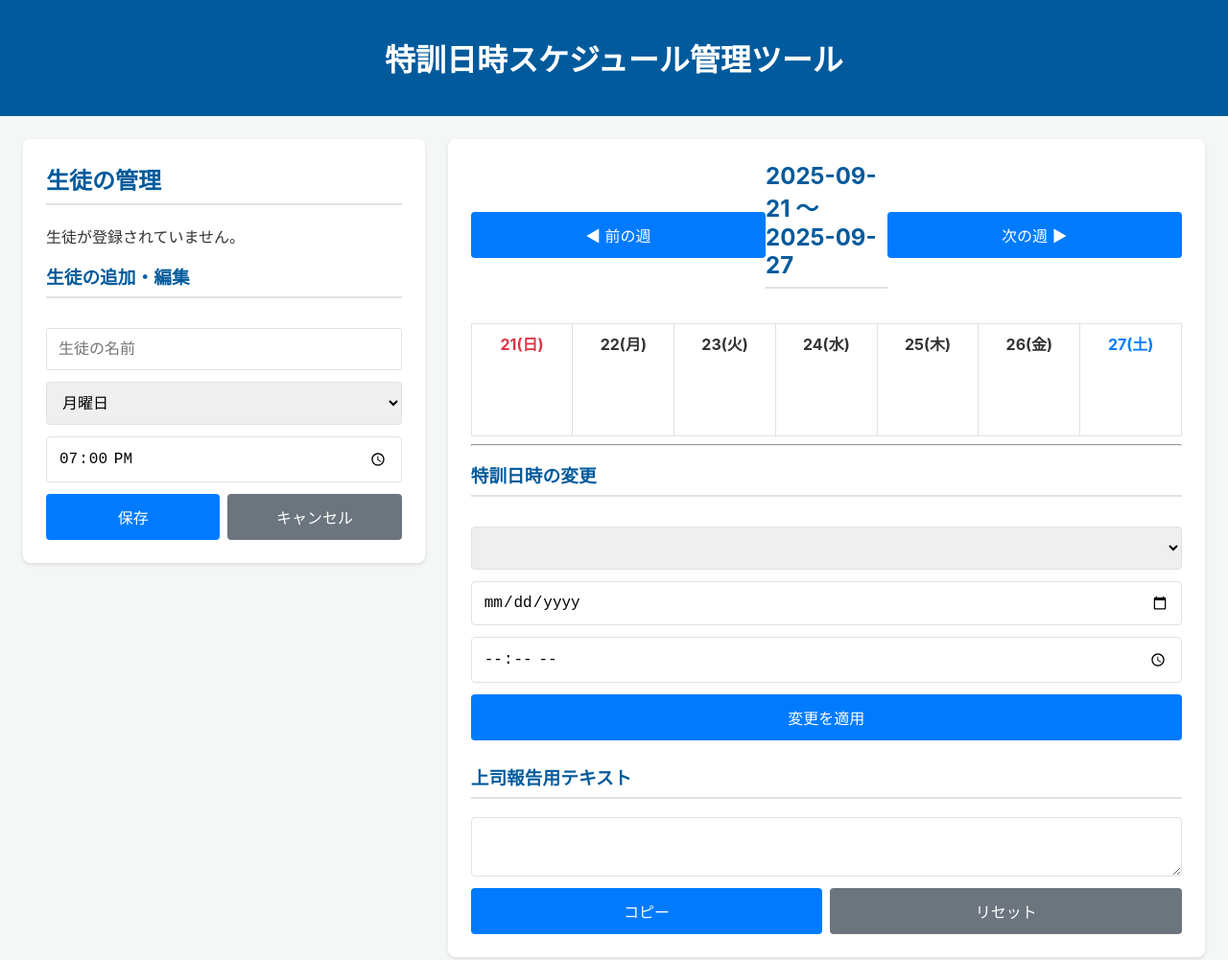
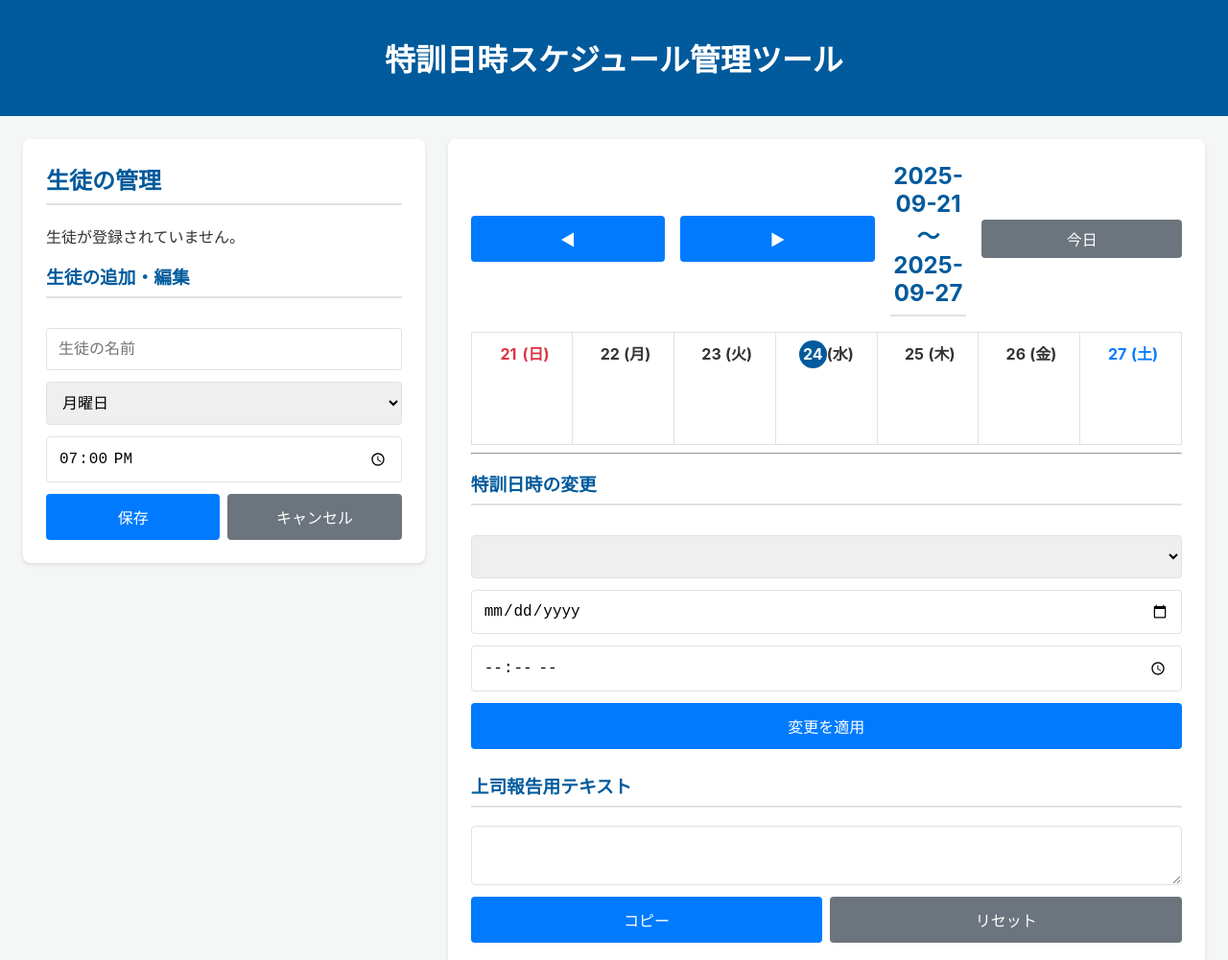
Before and after one commit to hamaoto/schedule-manager, a plain HTML site: page index.html in a window 1280 px wide. Shown: the top 1001 px of the page at 96% size. Drawn offline with Linux system fonts and the light colour scheme.

Commit message:
今日ボタンの追加、今日のデザイン変更

```diff
--- a/index.html
+++ b/index.html
@@ -42,9 +42,10 @@
 
         <section id="schedule-panel" class="panel">
             <div class="calendar-header">
-                <button id="prev-week-btn">◀︎ 前の週</button>
+                <button id="prev-week-btn">◀︎</button>
+                <button id="next-week-btn">▶︎</button>
                 <h2 id="current-week-display"></h2>
-                <button id="next-week-btn">次の週 ▶︎</button>
+                <button id="back-to-today-btn">今日</button>
             </div>
             <div id="calendar-grid">
                 </div>
@@ -67,7 +68,7 @@
                     <button id="copy-report-btn">コピー</button>
                     <button id="reset-report-btn" class="cancel-btn">リセット</button>
                 </div>
-                </div>
+            </div>
         </section>
     </main>
 
--- a/script.js
+++ b/script.js
@@ -34,7 +34,6 @@ document.addEventListener('DOMContentLoaded', () => {
         state.students.forEach(student => {
             const item = document.createElement('div');
             item.className = 'student-item';
-            // ▼▼▼ 表示形式を変更 ▼▼▼
             item.innerHTML = `
                 <span><strong>${student.name}</strong> (${getDayOfWeekJP(student.dayOfWeek)} ${formatTimeRange(student.startTime)})</span>
                 <div class="actions">
@@ -55,6 +54,7 @@ document.addEventListener('DOMContentLoaded', () => {
 
     function renderCalendar() {
         calendarGridEl.innerHTML = '';
+        const todayString = formatDate(new Date()); // ▼▼▼ 追記 ▼▼▼
         const startOfWeek = new Date(state.currentDisplayDate);
         startOfWeek.setDate(startOfWeek.getDate() - startOfWeek.getDay());
         const endOfWeek = new Date(startOfWeek);
@@ -72,7 +72,18 @@ document.addEventListener('DOMContentLoaded', () => {
             dayHeader.className = 'day-header';
             if (dayOfWeek === 0) dayHeader.classList.add('is-sunday');
             if (dayOfWeek === 6) dayHeader.classList.add('is-saturday');
-            dayHeader.textContent = `${date.getDate()}(${getDayOfWeekJP(dayOfWeek)})`;
+
+            // ▼▼▼ ここから変更 ▼▼▼
+            const dateNumberSpan = document.createElement('span');
+            dateNumberSpan.className = 'date-number';
+            dateNumberSpan.textContent = date.getDate();
+            if (dateString === todayString) {
+                dateNumberSpan.classList.add('is-today');
+            }
+            dayHeader.appendChild(dateNumberSpan);
+            dayHeader.append(`(${getDayOfWeekJP(dayOfWeek)})`);
+            // ▲▲▲ ここまで変更 ▲▲▲
+
             dayCell.appendChild(dayHeader);
 
             const appointments = state.changes[dateString] || state.students.filter(s => s.dayOfWeek == dayOfWeek);
@@ -81,7 +92,6 @@ document.addEventListener('DOMContentLoaded', () => {
                 appointmentEl.className = 'appointment';
                 appointmentEl.dataset.name = appt.name;
                 appointmentEl.dataset.date = dateString;
-                // ▼▼▼ 表示形式を変更 ▼▼▼
                 appointmentEl.textContent = `${formatTimeRange(appt.startTime)} ${appt.name}`;
                 dayCell.appendChild(appointmentEl);
             });
@@ -152,6 +162,11 @@ document.addEventListener('DOMContentLoaded', () => {
             state.currentDisplayDate.setDate(state.currentDisplayDate.getDate() + 7);
             render();
         }
+        // ▼▼▼ 追記 ▼▼▼
+        if (e.target.matches('#back-to-today-btn')) {
+            state.currentDisplayDate = new Date();
+            render();
+        }
         if (e.target.matches('#copy-report-btn')) {
             if (!state.reportText) return;
             navigator.clipboard.writeText(state.reportText).then(() => {
@@ -213,22 +228,16 @@ document.addEventListener('DOMContentLoaded', () => {
         }
         const changeDate = new Date(`${date}T00:00:00`);
         const dayJP = getDayOfWeekJP(changeDate.getDay());
-        const newEntry = ` ${changeDate.getMonth() + 1}/${changeDate.getDate()}(${dayJP}) ${formatTimeRange(time)} ${name}`; // ここも修正
+        const newEntry = ` ${changeDate.getMonth() + 1}/${changeDate.getDate()}(${dayJP}) ${formatTimeRange(time)} ${name}`;
         state.reportText = state.reportText.replace('」', '') + newEntry + '」';
     }
 
     // ======== 5. ヘルパー関数と初期化 ========
-    // ▼▼▼ 新しい関数をここに追加 ▼▼▼
-    /**
-     * "21:00" のような時間文字列を "21:00-22:00" の形式に変換する
-     * @param {string} startTime - 開始時間の文字列
-     * @returns {string} 1時間の範囲を持つ時間の文字列
-     */
     function formatTimeRange(startTime) {
         if (!startTime) return '';
         const [hourStr, minuteStr] = startTime.split(':');
         const hour = parseInt(hourStr, 10);
-        const endHour = (hour + 1) % 24; // 23時の次は0時になるように
+        const endHour = (hour + 1) % 24;
         const endTime = `${String(endHour).padStart(2, '0')}:${minuteStr}`;
         return `${startTime}-${endTime}`;
     }
--- a/style.css
+++ b/style.css
@@ -104,10 +104,24 @@ button:hover { background-color: #0056b3; }
 /* カレンダー */
 .calendar-header {
     display: flex;
-    justify-content: space-between;
     align-items: center;
+    gap: 1rem; /* ▼▼▼ 変更 ▼▼▼ */
     margin-bottom: 1rem;
 }
+/* ▼▼▼ 追記 ▼▼▼ */
+.calendar-header h2 {
+    flex-grow: 1;
+    text-align: center;
+    margin: 0;
+}
+#back-to-today-btn {
+    background-color: #6c757d;
+    padding: 0.5rem 1rem;
+}
+#back-to-today-btn:hover {
+    background-color: #5a6268;
+}
+
 #calendar-grid {
     display: grid;
     grid-template-columns: repeat(7, 1fr);
@@ -124,6 +138,21 @@ button:hover { background-color: #0056b3; }
 .is-saturday { color: var(--secondary-color); }
 .is-sunday { color: var(--danger-color); }
 
+/* ▼▼▼ 追記 ▼▼▼ */
+.day-header .date-number {
+    display: inline-block;
+    width: 1.8em;
+    height: 1.8em;
+    line-height: 1.8em;
+    border-radius: 50%;
+    text-align: center;
+}
+.day-header .is-today {
+    background-color: var(--primary-color);
+    color: var(--white);
+    font-weight: bold;
+}
+
 .appointment {
     background-color: #e2f3ff;
     border-radius: 4px;
@@ -131,7 +160,7 @@ button:hover { background-color: #0056b3; }
     margin-top: 0.3rem;
     font-size: 0.85rem;
     word-break: break-all;
-    cursor: pointer; /* ▼▼▼ この行を追記 ▼▼▼ */
+    cursor: pointer;
 }
 #report-section { margin-top: 1.5rem; }
 
```
